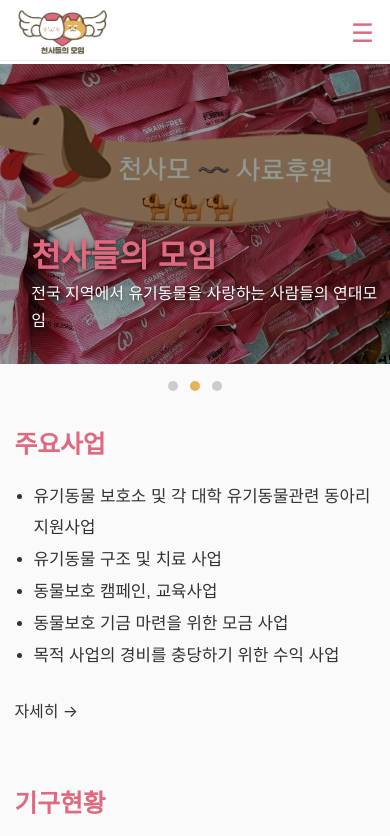
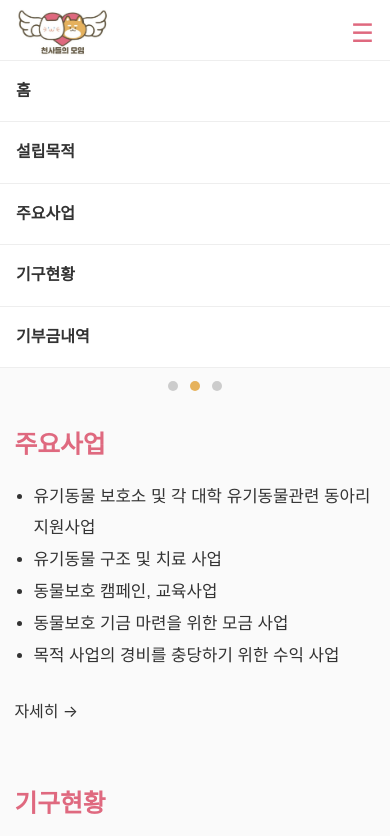
Before and after one commit to AngelsSociety/AngelsSociety.github.io, a plain HTML site: page index.html in a window 390 px wide. Both pictures are taken after a click on the button "메뉴 열기/닫기". Shown: the top 836 px of the page. Drawn offline with Linux system fonts and the light colour scheme; a web font is replaced by a local one.

Commit message:
로고, 햄버거메뉴 오류 수정

```diff
--- a/index.html
+++ b/index.html
@@ -28,6 +28,7 @@
             <li><a href="#" data-page="programs" class="menu-link">주요사업</a></li>
             <li><a href="#" data-page="org" class="menu-link">기구현황</a></li>
             <li><a href="#" data-page="donations" class="menu-link">기부금내역</a></li>
+
           </ul>
         </nav>
       </div>
@@ -39,6 +40,13 @@
     </main>
 
     <footer>
+
+      <p>
+        <a href="https://www.instagram.com/wisence426/" target="_blank" rel="noopener noreferrer">
+        <img src="https://upload.wikimedia.org/wikipedia/commons/thumb/9/95/Instagram_logo_2022.svg/1280px-Instagram_logo_2022.svg.png" alt="Instagram" style="width: 15px; height: 15px;">
+        천사들의 모임 인스타그램
+        </a>
+      </p>
       <p>천사들의 모임 | 경기도 남양주시 진접읍 금강로 927번길 34 (1층)<br>
         대표전화 010-9780-5768 | 이메일 angelsociety@naver.com</p>
       <p>© 2022‑2025 천사들의 모임. All rights reserved.</p>
--- a/scripts/router.js
+++ b/scripts/router.js
@@ -6,7 +6,7 @@ function loadPage(path) {
       })
       .then(html => {
         document.getElementById('content').innerHTML = html;
-
+        console.log(path + " open");
 
       // 💡 여기서 캐러셀 초기화 시도
       if (path === 'about') {
@@ -23,6 +23,24 @@ function loadPage(path) {
   }
 
   window.addEventListener('DOMContentLoaded', () => {
+    // 로고 클릭 시 (로고 자체에 직접 이벤트 리스너 추가)
+    const logo = document.querySelector(".logo");
+    if (logo) {
+      logo.addEventListener('click', (e) => {
+        e.preventDefault();  // 기본 동작인 페이지 이동을 막음
+        const page = logo.getAttribute("data-page");
+        loadPage(page);  // `data-page`에 맞는 페이지 로드
+      });
+    }
+
+    const menuToggle = document.getElementById('menu-toggle');
+    const menu = document.getElementById('menu');
+
+    // 햄버거 메뉴 클릭 시 nav ul의 show 클래스 토글
+    menuToggle.addEventListener('click', function () {
+      console.log("햄버거클릭됨");
+      menu.classList.toggle('show');
+    });
     loadPage('about'); // 첫 화면에 기본 페이지 로드
   });
 
@@ -30,13 +48,14 @@ function loadPage(path) {
   document.body.addEventListener('click', (e) => {
     // nav에서 클릭된 경우
     if (e.target && e.target.matches("nav a[data-page]")) {
+      console.log("nav 클릭");
       e.preventDefault();
       const page = e.target.getAttribute("data-page");
       loadPage(page);
     }
 
     // #content 내에서 클릭된 경우 (동적으로 로드된 링크)
-    if (e.target && e.target.matches("#content a[data-page]")) {
+    else if (e.target && e.target.matches("#content a[data-page]")) {
       e.preventDefault();
       const page = e.target.getAttribute("data-page");
       loadPage(page);
--- a/styles/main.css
+++ b/styles/main.css
@@ -121,15 +121,16 @@
       .contentImg{max-width: 80%}
       /* ===== 푸터 ===== */
       footer{background:#333;color:#ddd;padding:2rem 1rem;text-align:center;font-size:.9rem;}
-      footer a{color:#9ed0a6;}
-      /* ===== 반응형 ===== */
+      footer a{color:#E6B25C;}
+      /* ===== 반응형 ===== 720px 이하*/
       @media(max-width:720px){
         nav ul{/* 드롭다운 메뉴 */
           position:absolute;top:60px;left:0;right:0;background:#fff;flex-direction:column;gap:0;
-          overflow:hidden;max-height:0;transition:max-height .35s ease;
+          overflow:hidden;max-height:0;
           border-top:1px solid #eee;
+          z-index: 1000; /* 메뉴가 캐러셀 위에 올 수 있도록 z-index 값 증가 */
         }
-        nav ul.show{max-height:310px;}
+        nav ul.show{max-height:310px;display:block;}
         nav li{border-bottom:1px solid #eee;}
         nav a.menu-link{display:block;padding:1rem;}
         #menu-toggle{display:block;}
@@ -144,8 +145,6 @@
         footer{font-size:.8rem;}
       }
 
-
-
       p, li, ul, ol {
       font-family: 'NanumSquareRound', sans-serif;
       }
```
Also changed, not shown: pages/donations.html (+1 -1 lines).
